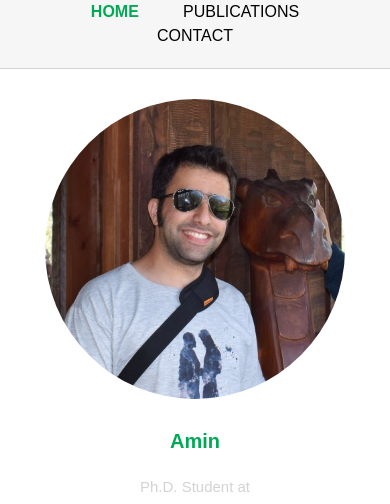
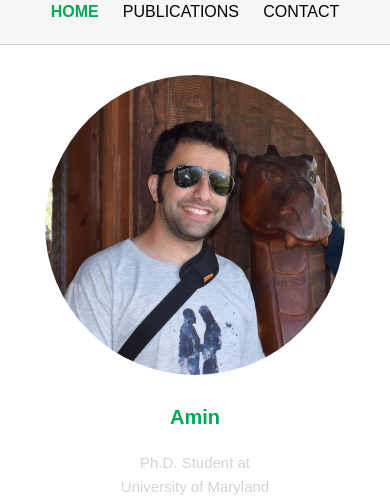
Before and after one commit to AminJun/homepage, a plain HTML site: page index.html in a window 390 px wide. Shown: the part 75-579 px from the top of the page. Drawn offline with Linux system fonts and the light colour scheme.

Commit message:
Changed the css

```diff
--- a/css/style.css
+++ b/css/style.css
@@ -153,6 +153,10 @@ section h1, section h2 {
         width: 100%;
     }
 
+    header li {
+    margin: 0 10px 0 10px;
+}
+
     aside.sidebar #profile-picture{
         max-width: 300px;
     }
```
